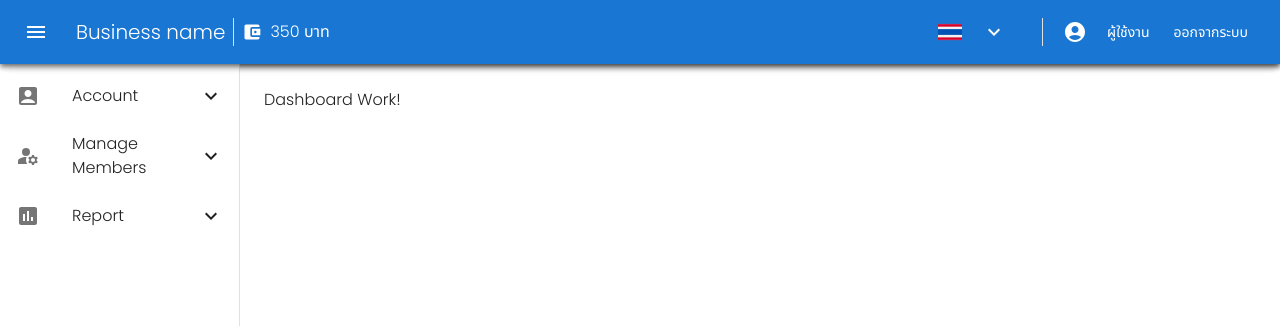
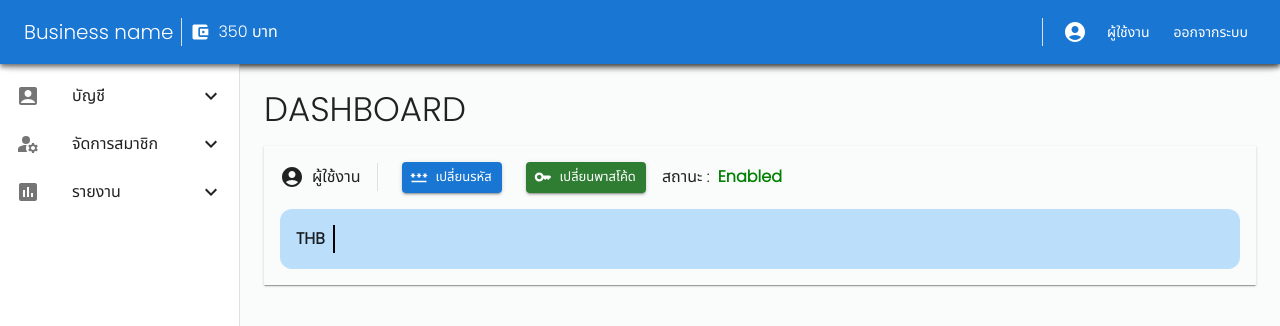
Before and after one commit to theerawatzuz/PH2WORK-COMPANY, a React (Vite) app: page / in a window 1280 px wide. Shown: the top 326 px of the page. Built offline with nearby package versions, Linux system fonts and the light colour scheme.

Commit message:
AddDashBoardDetail

```diff
--- a/src/components/LeftNav.jsx
+++ b/src/components/LeftNav.jsx
@@ -89,7 +89,7 @@ export default function LeftNav() {
                 <ListItemIcon>
                   <AccountBoxIcon />
                 </ListItemIcon>
-                <ListItemText primary="Account" />
+                <ListItemText primary="บัญชี" />
                 {accountOpen ? <KeyboardArrowUpIcon /> : <KeyboardArrowDownIcon />}
               </ListItemButton>
             </ListItem>
@@ -118,7 +118,7 @@ export default function LeftNav() {
                 <ListItemIcon>
                   <ManageAccountsIcon />
                 </ListItemIcon>
-                <ListItemText primary="Manage Members" />
+                <ListItemText primary="จัดการสมาชิก" />
                 {manageMemberOpen ? <KeyboardArrowUpIcon /> : <KeyboardArrowDownIcon />}
               </ListItemButton>
             </ListItem>
@@ -157,7 +157,7 @@ export default function LeftNav() {
                 <ListItemIcon>
                   <AssessmentIcon />
                 </ListItemIcon>
-                <ListItemText primary="Report" />
+                <ListItemText primary="รายงาน" />
                 {reportOpen ? <KeyboardArrowUpIcon /> : <KeyboardArrowDownIcon />}
               </ListItemButton>
             </ListItem>
@@ -186,7 +186,7 @@ export default function LeftNav() {
       </Drawer>
 
       {/* Page Content */}
-      <Box component="main" sx={{ flexGrow: 1, p: 3 }}>
+      <Box component="main" sx={{ flexGrow: 1, p: 3 , bgcolor: '#fafbfb', height: '100vh'}}>
         <Toolbar />
         {selectedContent === 'Dashboard' && <Dashboard />}
         {selectedContent === 'History' && <History />}
--- a/src/components/Nav.jsx
+++ b/src/components/Nav.jsx
@@ -50,7 +50,9 @@ export default function MenuAppBar() {
     <Box sx={{ flexGrow: 1 }}>
       <AppBar>
         <Toolbar>
-          <IconButton
+
+          {/* icon button here */}
+          {/* <IconButton
             size="large"
             edge="start"
             color="inherit"
@@ -58,7 +60,8 @@ export default function MenuAppBar() {
             sx={{ mr: 2 }}
           >
             <MenuIcon />
-          </IconButton>
+          </IconButton> */}
+
           <Box sx={{ display: 'flex', alignItems: 'center', flexGrow: 1 }}>
             <Typography variant="h6" component="div">
               Business name
@@ -67,7 +70,7 @@ export default function MenuAppBar() {
             <AccountBalanceWalletIcon sx={{ color: 'white' ,width: 20, mr:1}} />
             {balance} {currency}
           </Box>
-          <Box sx={{ display: 'flex', alignItems: 'center', marginRight: 2 }}>
+          {/* <Box sx={{ display: 'flex', alignItems: 'center', marginRight: 2 }}>
             <img src={flagIcon} alt="Flag" style={{ width: 24, height: 24, marginRight: 8 }} />
             <IconButton
               size="large"
@@ -97,7 +100,7 @@ export default function MenuAppBar() {
           >
             <MenuItem onClick={() => handleClose1('THAI')}>ไทย</MenuItem>
             <MenuItem onClick={() => handleClose1('UK')}>English</MenuItem>
-          </Menu>
+          </Menu> */}
           <Divider orientation="vertical" flexItem sx={{ height: 28, alignSelf: 'center', mx: 1, bgcolor: 'white' }} />
           <IconButton
             size="large"
@@ -113,6 +116,7 @@ export default function MenuAppBar() {
             {username}
           </Typography>
           <Menu
+           sx={{ mt: '40px' }}
             id="menu-appbar"
             anchorEl={anchorEl2}
             anchorOrigin={{
--- a/src/pages/Dashboard.jsx
+++ b/src/pages/Dashboard.jsx
@@ -1,10 +1,56 @@
+import { Box } from '@mui/material'
 import React from 'react'
+import Typography from '@mui/material/Typography';
+
+import { Divider } from '@mui/material';
+import Button from '@mui/material/Button';
+
+
+//icon
+import AccountCircle from '@mui/icons-material/AccountCircle';
+import PasswordIcon from '@mui/icons-material/Password';
+import KeyIcon from '@mui/icons-material/Key';
+
+//State
+const user = "ผู้ใช้งาน"
+const userStatus = "Enabled"
 
 const Dashboard = () => {
   return (
-    <div>
-      Dashboard Work!
-    </div>
+    <Box sx={{ gap: 3}}>
+      <Typography variant="h4">
+        DASHBOARD
+      </Typography>
+      <Box>
+        <Box sx={{boxShadow: 1 , mt: 2, p: 2}}>
+          <Box sx={{ display: 'flex', alignItems: 'center',  gap: 1}}>
+              <AccountCircle/>
+              {user}
+              <Divider orientation="vertical" flexItem sx={{ height: 28, alignSelf: 'center', mx: 1, bgcolor: 'white' }} />
+
+            <Button size="small" variant="contained" startIcon={<PasswordIcon />} sx={{mx:1}}>เปลี่ยนรหัส</Button>
+            <Button size="small" variant="contained" color="success" startIcon={<KeyIcon />} sx={{mx:1}}>เปลี่ยนพาสโค้ด</Button>
+            <Typography variant="body1">
+                สถานะ :
+              </Typography>
+            <Typography variant="body1" color="green">
+                <b>{userStatus}</b>
+              </Typography>
+            {/* <Typography variant="body1" color="red">
+                <b>{userStatus}</b>
+              </Typography> */}
+          </Box>
+          <Box sx={{mt:2, p:2 , bgcolor: "#bbdefb", borderRadius: '12px', display: "flex", alignItems: 'center'}}>
+              <Typography variant="body1">
+                <b>THB</b>
+              </Typography>
+              <Divider orientation="vertical" flexItem sx={{ height: 28, width: 2,  alignSelf: 'center', mx: 1, bgcolor: 'black' }} />
+
+          </Box>
+        </Box>
+      </Box>
+
+    </Box>
   )
 }
 
--- a/src/pages/Report.jsx
+++ b/src/pages/Report.jsx
@@ -43,14 +43,14 @@ function Report() {
   return (
     <Layout>
       <React.Fragment>
-        <Box sx={{  height: '100vh'  ,mt: 2}}>
+        {/* <Box sx={{  height: '100vh'  ,mt: 2}}>
 
           <Container maxWidth="lg">
             <Box sx={{ flexGrow: 1}}>
 
             </Box>
           </Container>
-        </Box>
+        </Box> */}
       </React.Fragment>
     </Layout>
   );
```
